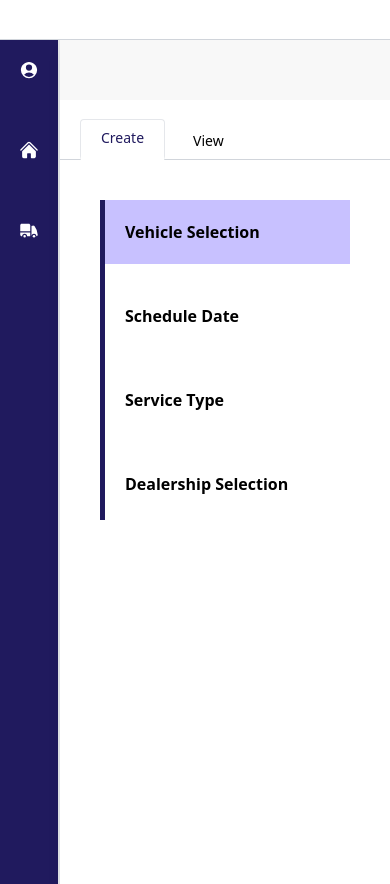
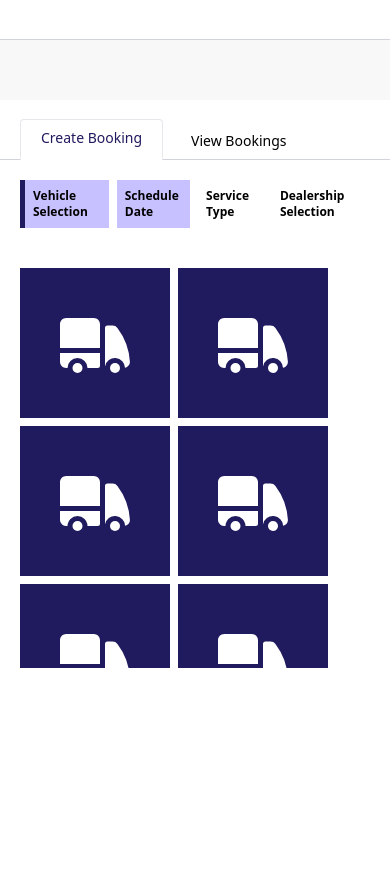
Before and after one commit to nahoom-belete/auto-service, a React (Vite) app in the folder app/: page /new-booking in a window 390 px wide. Built offline with nearby package versions, Linux system fonts and the light colour scheme.

Commit message:
Add responsive layout

```diff
--- a/app/src/App.jsx
+++ b/app/src/App.jsx
@@ -5,6 +5,7 @@ import SignUp from "./components/pages/Signup.jsx";
 import NewBooking from "./components/pages/NewBooking.jsx";
 import Confirmation from "./components/pages/Confirmation.jsx";
 import Test from "./components/pages/Test.jsx";
+
 
 function App() {
   return (
--- a/app/src/components/pages/NewBooking.jsx
+++ b/app/src/components/pages/NewBooking.jsx
@@ -1,9 +1,9 @@
 import NavigationLoggedIn from "../partials/NavigationLoggedIn.jsx"
 import FormPage1 from "../partials/FormPage1.jsx"
 import FormPage2 from "../partials/FormPage2.jsx"
+import VehicleCard from "../partials/VehicleCard.jsx";
 import {useState} from 'react';
 import logo from "../../images/logo.webp";
-import { TruckIcon } from '@heroicons/react/24/solid';
 
 function NewBooking() {
     const currentDate = getCurrentDate();
@@ -25,78 +25,37 @@ function NewBooking() {
                             min-w-full min-h-[60px]">
                             <a href="#" className="z-50 mb-[-2px] border border-b-[5px] border-b-white rounded text-sm
                             text-[#201a5e] px-5 py-2">
-                                Create
+                                Create Booking
                             </a>
                             <a href="#" className="hover:border-t hover:border-x hover:border-b hover:border-b-transparent
                             px-5 py-2 rounded text-sm text-gray-40">
-                                View
+                                View Bookings
                             </a>
                         </div>
-                        <div className="flex">
-                            <div className="m-10 flex flex-col gap-5 min-w-[250px] max-w-[30px] min-h-fit border-s-[#201a5e] border-s-[5px]">
-                                <div className="p-5 font-semibold bg-[#c8c1ff]">
+                        <div className="flex flex-col lg:flex-row w-screen">
+                            <div className="m-5 lg:m-10 flex flex-row lg:flex-col gap-2 lg:gap-5 w-fit lg:min-w-[250px] h-fit border-s-[#201a5e] border-s-[5px]">
+                                <div className="p-2 lg:p-5 text-xs lg:text-lg h-fit w-fit font-semibold bg-[#c8c1ff]">
                                     Vehicle Selection
                                 </div>
-                                <div className="p-5 font-semibold">
+                                <div className="p-2 lg:p-5 text-xs lg:text-lg h-fit w-fit font-semibold bg-[#c8c1ff]">
                                     Schedule Date
                                 </div>
-                                <div className="p-5 font-semibold">
+                                <div className="p-2 lg:p-5 text-xs lg:text-lg h-fit w-fit font-semibold">
                                     Service Type
                                 </div>
-                                <div className="p-5 font-semibold">
+                                <div className="p-2 lg:p-5 text-xs lg:text-lg h-fit w-fit font-semibold">
                                     Dealership Selection
                                 </div>
                             </div>
-                            <div className="flex w-full overflow-scroll">
-                                <div className="grid grid-cols-3 gap-2 w-fit pt-5 h-[400px] overflow-scroll">
-                                    <div className="flex justify-center items-center w-[200px] h-[200px] bg-[#201a5e]
-                                        hover:bg-[#c8c1ff]">
-                                    <TruckIcon className="size-20 text-[#fff]"/>
-                                    </div>
-                                    <div className="flex justify-center items-center w-[200px] h-[200px] bg-[#201a5e]
-                                        hover:bg-[#c8c1ff]">
-                                    <TruckIcon className="size-20 text-[#fff]"/>
-                                    </div>
-                                    <div className="flex justify-center items-center w-[200px] h-[200px] bg-[#201a5e]
-                                        hover:bg-[#c8c1ff]">
-                                    <TruckIcon className="size-20 text-[#fff]"/>
-                                    </div>
-                                    <div className="flex justify-center items-center w-[200px] h-[200px] bg-[#201a5e]
-                                        hover:bg-[#c8c1ff]">
-                                    <TruckIcon className="size-20 text-[#fff]"/>
-                                    </div>
-                                    <div className="flex justify-center items-center w-[200px] h-[200px] bg-[#201a5e]
-                                        hover:bg-[#c8c1ff]">
-                                    <TruckIcon className="size-20 text-[#fff]"/>
-                                    </div>
-                                    <div className="flex justify-center items-center w-[200px] h-[200px] bg-[#201a5e]
-                                        hover:bg-[#c8c1ff]">
-                                    <TruckIcon className="size-20 text-[#fff]"/>
-                                    </div>
-                                    <div className="flex justify-center items-center w-[200px] h-[200px] bg-[#201a5e]
-                                        hover:bg-[#c8c1ff]">
-                                    <TruckIcon className="size-20 text-[#fff]"/>
-                                    </div>
-                                    <div className="flex justify-center items-center w-[200px] h-[200px] bg-[#201a5e]
-                                        hover:bg-[#c8c1ff]">
-                                    <TruckIcon className="size-20 text-[#fff]"/>
-                                    </div>
-                                    <div className="flex justify-center items-center w-[200px] h-[200px] bg-[#201a5e]
-                                        hover:bg-[#c8c1ff]">
-                                    <TruckIcon className="size-20 text-[#fff]"/>
-                                    </div>
-                                    <div className="flex justify-center items-center w-[200px] h-[200px] bg-[#201a5e]
-                                        hover:bg-[#c8c1ff]">
-                                    <TruckIcon className="size-20 text-[#fff]"/>
-                                    </div>
-                                    <div className="flex justify-center items-center w-[200px] h-[200px] bg-[#201a5e]
-                                        hover:bg-[#c8c1ff]">
-                                    <TruckIcon className="size-20 text-[#fff]"/>
-                                    </div>
-                                    <div className="flex justify-center items-center w-[200px] h-[200px] bg-[#201a5e]
-                                        hover:bg-[#c8c1ff]">
-                                    <TruckIcon className="size-20 text-[#fff]"/>
-                                    </div>
+                            <div className="flex ps-5 lg:justify-start w-full pt-5">
+                                <div className="grid grid-cols-2 lg:grid-cols-3 gap-2 lg:w-fit pe-1 h-[400px] overflow-y-scroll">
+                                    <VehicleCard/>
+                                    <VehicleCard/>
+                                    <VehicleCard/>
+                                    <VehicleCard/>
+                                    <VehicleCard/>
+                                    <VehicleCard/>
+                                    <VehicleCard/>
                                 </div>
                             </div>
                         </div>
--- a/app/src/components/partials/NavLink.jsx
+++ b/app/src/components/partials/NavLink.jsx
@@ -1,4 +1,4 @@
-import "../../styles/App.css"
+
 
 function NavLink({href, linkText, textColor }) {
   return (
--- a/app/src/components/partials/NavigationLoggedIn.jsx
+++ b/app/src/components/partials/NavigationLoggedIn.jsx
@@ -8,7 +8,7 @@ const handleHover = (event) => {
 
 function NavigationLoggedIn() {
   return (
-    <div>
+    <div className="hidden lg:block">
       <div className="flex gap-2 min-h-screen border-e-2 bg-[#201a5e] shadow-lg w-[60px]">
         <div className="flex flex-col gap-y-5 items-center w-full">
           <div onMouseOver={handleHover} className="flex justify-center group hover:bg-[#c8c1ff] p-5 w-full">
--- a/app/src/components/partials/StatusBar.jsx
+++ b/app/src/components/partials/StatusBar.jsx
@@ -1,4 +1,4 @@
-import "../../styles/App.css"
+
 
 function StatusBar({color, message, isVisible}) {
   return (
--- /dev/null
+++ b/app/src/components/partials/VehicleCard.jsx
@@ -0,0 +1,14 @@
+import { TruckIcon } from '@heroicons/react/24/solid';
+
+function VehicleCard() {
+    return (
+    <div>
+            <button className='flex justify-center items-center w-[150px] h-[150px] lg:w-[200px] lg:h-[200px] bg-[#201a5e]
+                            lg:hover:bg-[#c8c1ff] focus:bg-[#c8c1ff] text-[#fff] focus:text-[#201a5e]'>
+                <TruckIcon className="size-20 "/>
+            </button>
+    </div>
+    )
+  }
+
+export default VehicleCard
--- a/app/src/index.css
+++ b/app/src/index.css
@@ -10,3 +10,22 @@ html, body{
 body {
   background: #efefef;
 }
+
+div::-webkit-scrollbar {
+  width: 8px;
+}
+
+/* Track */
+::-webkit-scrollbar-track {
+  background: #201a5e9c;
+}
+
+/* Handle */
+::-webkit-scrollbar-thumb {
+  background: #201a5e;
+}
+
+/* Handle on hover */
+::-webkit-scrollbar-thumb:hover {
+  background: #c8c1ff;
+}
--- a/app/src/styles/App.css
+++ /dev/null
@@ -1,8 +0,0 @@
-@import url('https://fonts.googleapis.com/css2?family=Righteous&display=swap');
-
-#root {
-  width: 100%;
-  height: 100%;
-  margin: 0;
-  padding: 0;
-}
```
